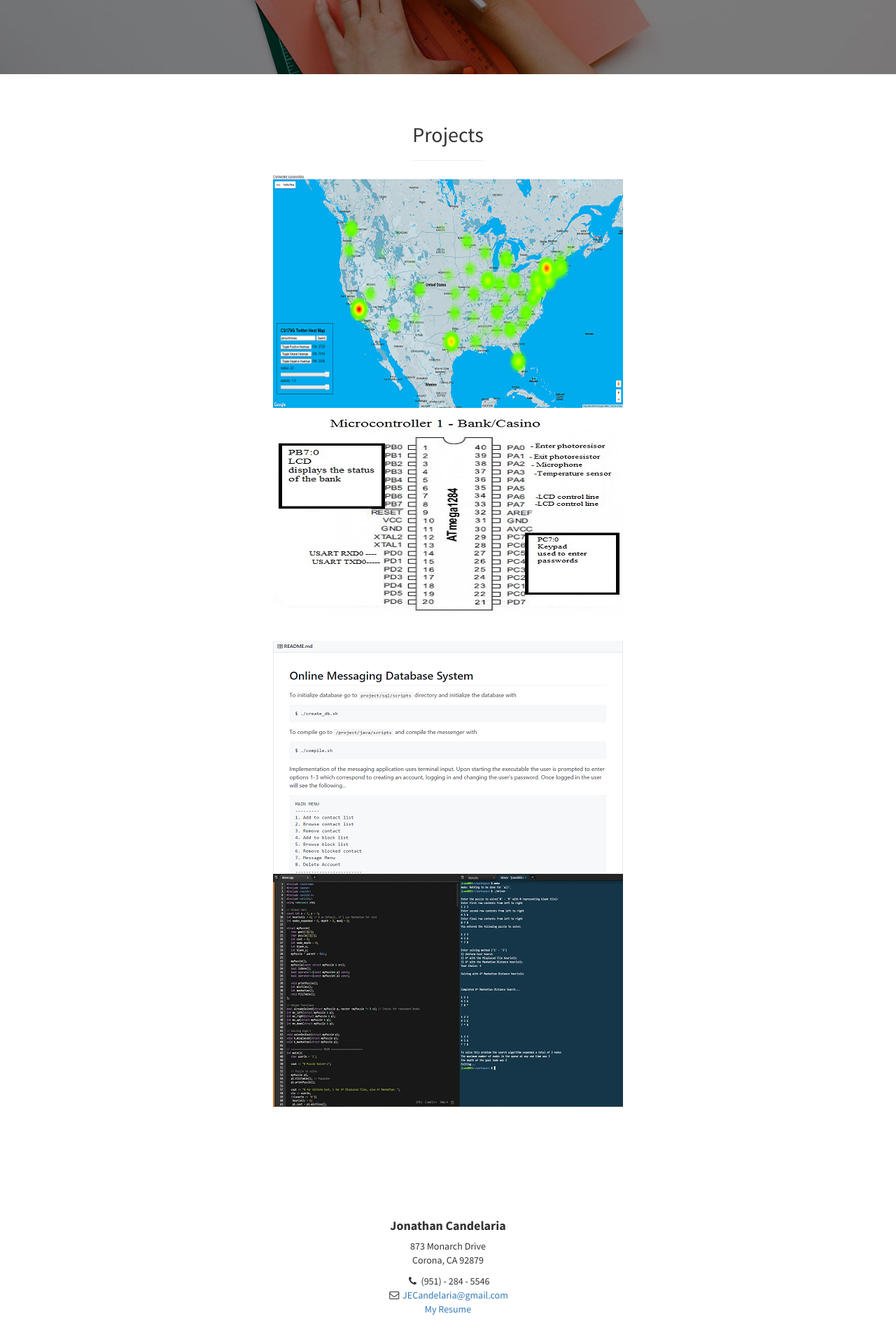
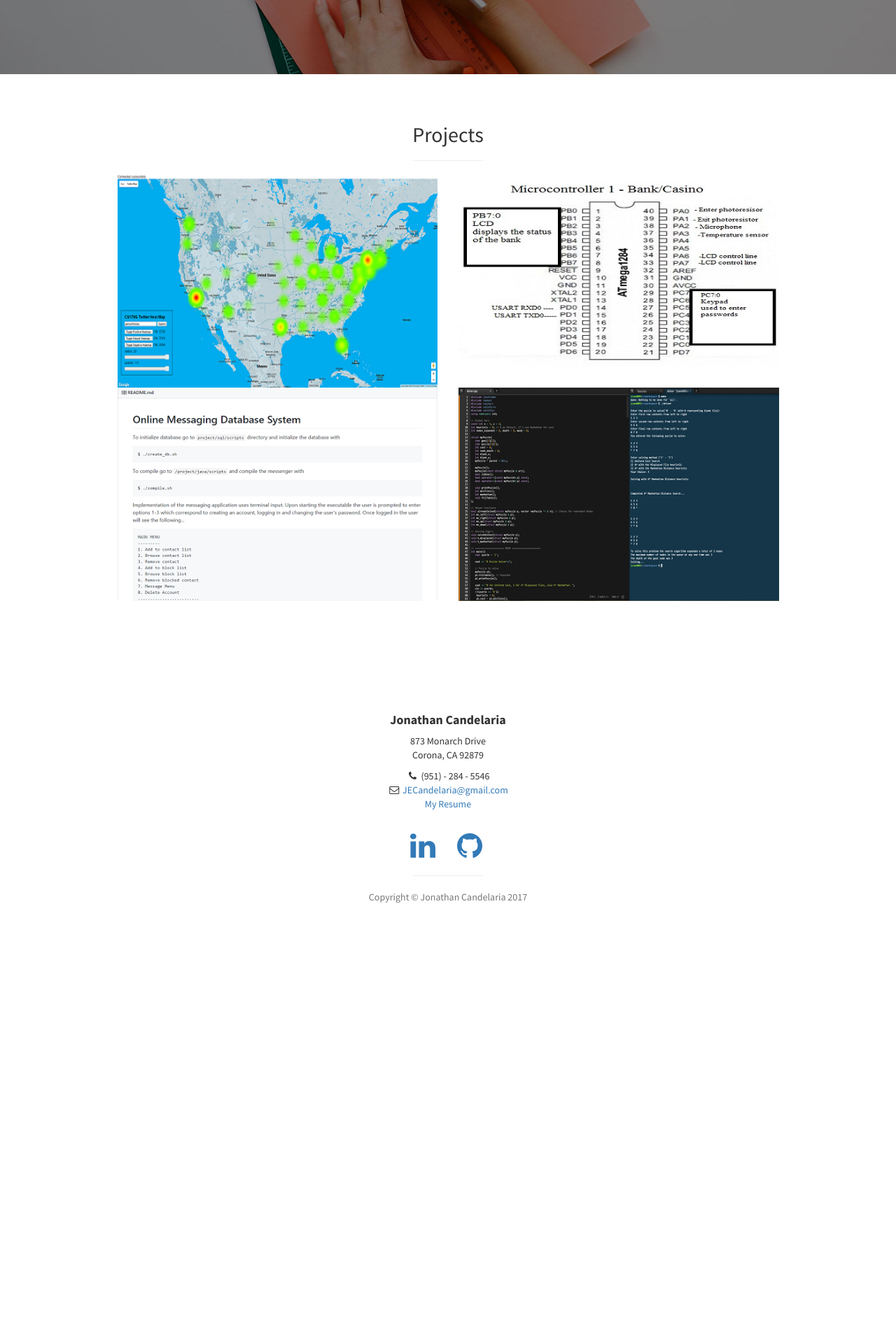
Before and after one commit to JECan/JE, a Jekyll site: the page built from index.html, in a window 1280 px wide. Shown: the part 1495-3406 px from the top of the page at 70% size. Built offline with Jekyll 4.4.1, drawn with Linux system fonts in a browser that asks for light colours; after the commit the page ends 2897 px from its top, so only the background shows below that.

Commit message:
fixing formatting?

```diff
--- a/_includes/portfolio.html
+++ b/_includes/portfolio.html
@@ -5,28 +5,28 @@
         <h2>Projects</h2>
         <hr class="small">
         <div class="row">
-          <div class="grid">
+          <div class="col-md-6">
             <div class="effect-goliath">
               <a href="https://github.com/JECan/BigdataAnalysis">
                 <img class="img-portfolio img-responsive" src="img/resume_portfolio_heatmap.png">
               </a>
             </div>
           </div>
-          <div class="grid">
+          <div class="col-md-6">
             <div class="effect-goliath">
               <a href="https://github.com/JECan/EmbeddedSystems">
                 <img class="img-portfolio img-responsive" src="img/resume_portfolio_embedded.jpg">
               </a>
             </div>
           </div>
-          <div class="grid">
+          <div class="col-md-6">
             <div class="effect-goliath">
               <a href="https://github.com/JECan/166">
                 <img class="img-portfolio img-responsive" src="img/resume_portfolio_db.PNG">
               </a>
             </div>
           </div>
-          <div class="grid">
+          <div class="col-md-6">
             <div class="effect-goliath">
               <a href="https://github.com/JECan/8_PuzzleSolver">
                 <img class="img-portfolio img-responsive" src="img/resume_portfolio_8puzzle.png">
```
